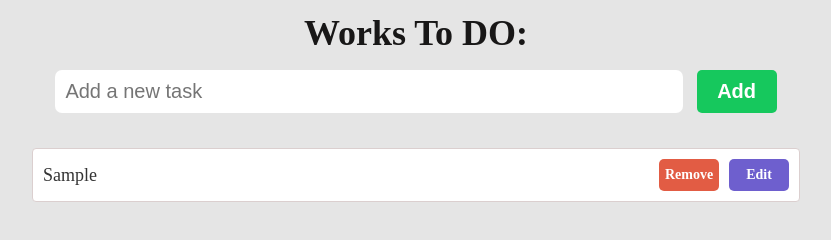
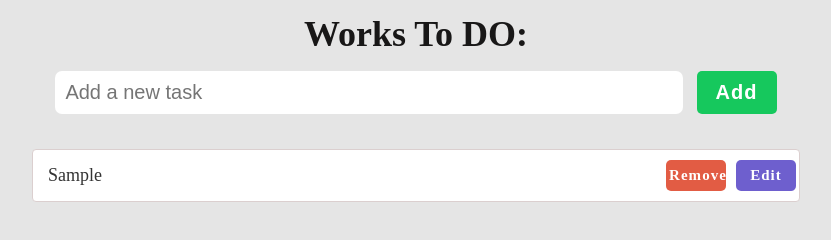
Before and after one commit to sudip22-p/todo_list, a plain HTML site: page index.html in a window 1280 px wide. Both pictures are taken after typing "Sample" into the empty fields and a click on the button "Add". Shown: the part 288-528 px from the top of the page, without its empty margins (224-1055 px from the left). Drawn offline with Linux system fonts and the light colour scheme.

Commit message:
style sheet updated a.w. js

```diff
--- a/style.css
+++ b/style.css
@@ -16,6 +16,7 @@ body{
 }
 h1{
     font-size: 36px;
+    user-select: none;
     color: #181717;
     margin-bottom: 16px;
 }
@@ -49,6 +50,8 @@ h1{
     border-radius: 5px;
     font-weight: bold;
     cursor: pointer;
+    letter-spacing: 1.05px;
+    user-select: none;
 }
 .input input[type="button"]:hover{
     background-color: green;
@@ -64,7 +67,6 @@ ul{
 ul li{
     list-style:circle;
     margin-block: 10px;
-    padding: 10px;
     border-radius: 4px;
     background-color: #fff;
     color: #333;
@@ -80,31 +82,41 @@ ul li{
 ul li:hover{
     background-color: #dddd6e;
 }
+p{
+    padding: 15px;
+    width: 100%;
+    height: 100%;
+    text-align: left;
+}
 .remove-btn{
+    padding: 7px 3px;
     background-color: rgb(226, 92, 68);
     width: 60px;
     color: white;
-    padding: 8px 5px;
-    font-size: 14px;
+    font-size: 15px;
     border-radius: 5px;
     font-weight: bold;
     cursor: pointer;
-    margin-left: 10px;
+    letter-spacing: 1.05px;
+    user-select: none;
 }
 .remove-btn:hover{
     background-color: red;
     transition: 1.2s;
 }
 .edit-btn{
+    letter-spacing: 1.05px;
+    padding: 7px 3px;
     background-color: rgb(110, 95, 206);
     width: 60px;
     color: white;
-    padding: 8px 5px;
-    font-size: 14px;
+    font-size: 15px;
     border-radius: 5px;
     font-weight: bold;
     margin-left: 10px;
+    margin-right: 3px;
     cursor: pointer;
+    user-select: none;
 }
 .edit-btn:hover{
     background-color: blue;
```
